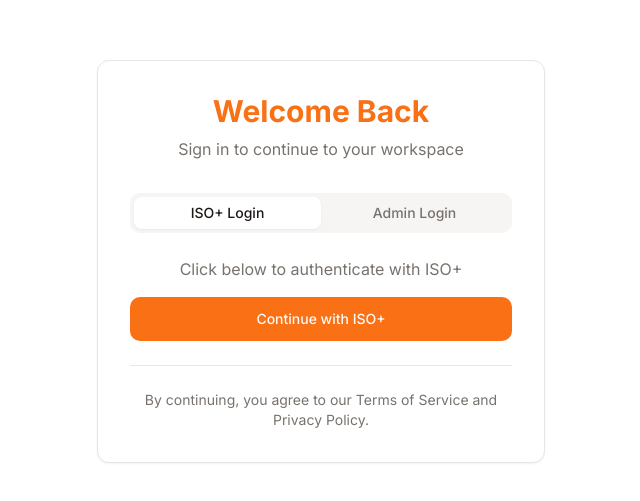
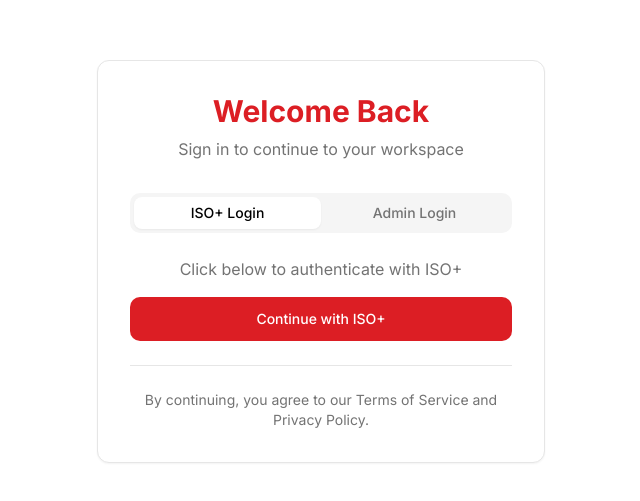
Before and after one commit to Coredev1025/ISOPlus_Portal, a Next.js app in the folder Frontend/: page / in a window 1280 px wide. Shown: the part 139-640 px from the top of the page, without its empty margins (319-959 px from the left). Built offline with nearby package versions, Linux system fonts and the light colour scheme.

Commit message:
update/update brand colour

```diff
--- a/Frontend/app/globals.css
+++ b/Frontend/app/globals.css
@@ -19,57 +19,57 @@
 @layer base {
   :root {
     --background: 0 0% 100%;
-    --foreground: 24 10% 10%;
+    --foreground: 0 0% 0%;
     --card: 0 0% 100%;
-    --card-foreground: 24 10% 10%;
+    --card-foreground: 0 0% 0%;
     --popover: 0 0% 100%;
-    --popover-foreground: 24 10% 10%;
-    --primary: 24 95% 53%;
-    --primary-foreground: 60 9.1% 97.8%;
-    --secondary: 24 10% 96%;
-    --secondary-foreground: 24 10% 10%;
-    --muted: 24 10% 96%;
-    --muted-foreground: 24 5% 45%;
-    --accent: 24 10% 96%;
-    --accent-foreground: 24 10% 10%;
-    --destructive: 0 84.2% 60.2%;
-    --destructive-foreground: 60 9.1% 97.8%;
-    --border: 24 10% 90%;
-    --input: 24 10% 90%;
-    --ring: 24 95% 53%;
-    --chart-1: 12 76% 61%;
-    --chart-2: 173 58% 39%;
-    --chart-3: 197 37% 24%;
-    --chart-4: 43 74% 66%;
-    --chart-5: 27 87% 67%;
+    --popover-foreground: 0 0% 0%;
+    --primary: 358 76% 49%;
+    --primary-foreground: 0 0% 100%;
+    --secondary: 199 79% 46%;
+    --secondary-foreground: 0 0% 100%;
+    --muted: 0 0% 96%;
+    --muted-foreground: 0 0% 45%;
+    --accent: 199 79% 46%;
+    --accent-foreground: 0 0% 100%;
+    --destructive: 358 76% 49%;
+    --destructive-foreground: 0 0% 100%;
+    --border: 0 0% 90%;
+    --input: 0 0% 90%;
+    --ring: 358 76% 49%;
+    --chart-1: 358 76% 49%;
+    --chart-2: 199 79% 46%;
+    --chart-3: 0 0% 0%;
+    --chart-4: 358 76% 60%;
+    --chart-5: 199 79% 60%;
     --radius: 0.75rem;
   }
 
   .dark {
-    --background: 20 14.3% 4.1%;
-    --foreground: 60 9.1% 97.8%;
-    --card: 20 14.3% 4.1%;
-    --card-foreground: 60 9.1% 97.8%;
-    --popover: 20 14.3% 4.1%;
-    --popover-foreground: 60 9.1% 97.8%;
-    --primary: 24 95% 53%;
-    --primary-foreground: 60 9.1% 97.8%;
-    --secondary: 24 10% 14%;
-    --secondary-foreground: 60 9.1% 97.8%;
-    --muted: 24 10% 14%;
-    --muted-foreground: 24 5% 64.9%;
-    --accent: 24 10% 14%;
-    --accent-foreground: 60 9.1% 97.8%;
-    --destructive: 0 62.8% 30.6%;
-    --destructive-foreground: 60 9.1% 97.8%;
-    --border: 24 10% 14%;
-    --input: 24 10% 14%;
-    --ring: 24 95% 53%;
-    --chart-1: 220 70% 50%;
-    --chart-2: 160 60% 45%;
-    --chart-3: 30 80% 55%;
-    --chart-4: 280 65% 60%;
-    --chart-5: 340 75% 55%;
+    --background: 0 0% 0%;
+    --foreground: 0 0% 100%;
+    --card: 0 0% 0%;
+    --card-foreground: 0 0% 100%;
+    --popover: 0 0% 0%;
+    --popover-foreground: 0 0% 100%;
+    --primary: 358 76% 49%;
+    --primary-foreground: 0 0% 100%;
+    --secondary: 199 79% 46%;
+    --secondary-foreground: 0 0% 100%;
+    --muted: 0 0% 14%;
+    --muted-foreground: 0 0% 64.9%;
+    --accent: 199 79% 46%;
+    --accent-foreground: 0 0% 100%;
+    --destructive: 358 76% 49%;
+    --destructive-foreground: 0 0% 100%;
+    --border: 0 0% 14%;
+    --input: 0 0% 14%;
+    --ring: 358 76% 49%;
+    --chart-1: 358 76% 49%;
+    --chart-2: 199 79% 46%;
+    --chart-3: 0 0% 100%;
+    --chart-4: 358 76% 60%;
+    --chart-5: 199 79% 60%;
   }
 }
 
--- a/Frontend/app/workspace/[id]/board/[boardId]/location/[entryId]/page.tsx
+++ b/Frontend/app/workspace/[id]/board/[boardId]/location/[entryId]/page.tsx
@@ -146,7 +146,8 @@ export default function LocationDetailPage() {
   };
 
   // Format date for display
-  const formatDate = (dateString: string) => {
+  const formatDate = (dateString: string | null) => {
+    if (!dateString) return "Ongoing";
     const date = new Date(dateString);
     return date.toLocaleString();
   };
@@ -227,7 +228,7 @@ export default function LocationDetailPage() {
                         <span className="font-medium">Start:</span> {formatDate(timeEntry.startTime)}
                       </div>
                       <div>
-                        <span className="font-medium">End:</span> {timeEntry.endTime ? formatDate(timeEntry.endTime) : "Ongoing"}
+                      <span className="font-medium">End:</span> {formatDate(timeEntry.endTime)}
                       </div>
                     </div>
                   </div>
--- a/Frontend/tailwind.config.ts
+++ b/Frontend/tailwind.config.ts
@@ -60,6 +60,12 @@ const config: Config = {
           '4': 'hsl(var(--chart-4))',
           '5': 'hsl(var(--chart-5))',
         },
+        brand: {
+          red: '#dd1e24',
+          black: '#000000',
+          blue: '#1995D3',
+          white: '#FFFFFF'
+        }
       },
       keyframes: {
         'accordion-down': {
```
